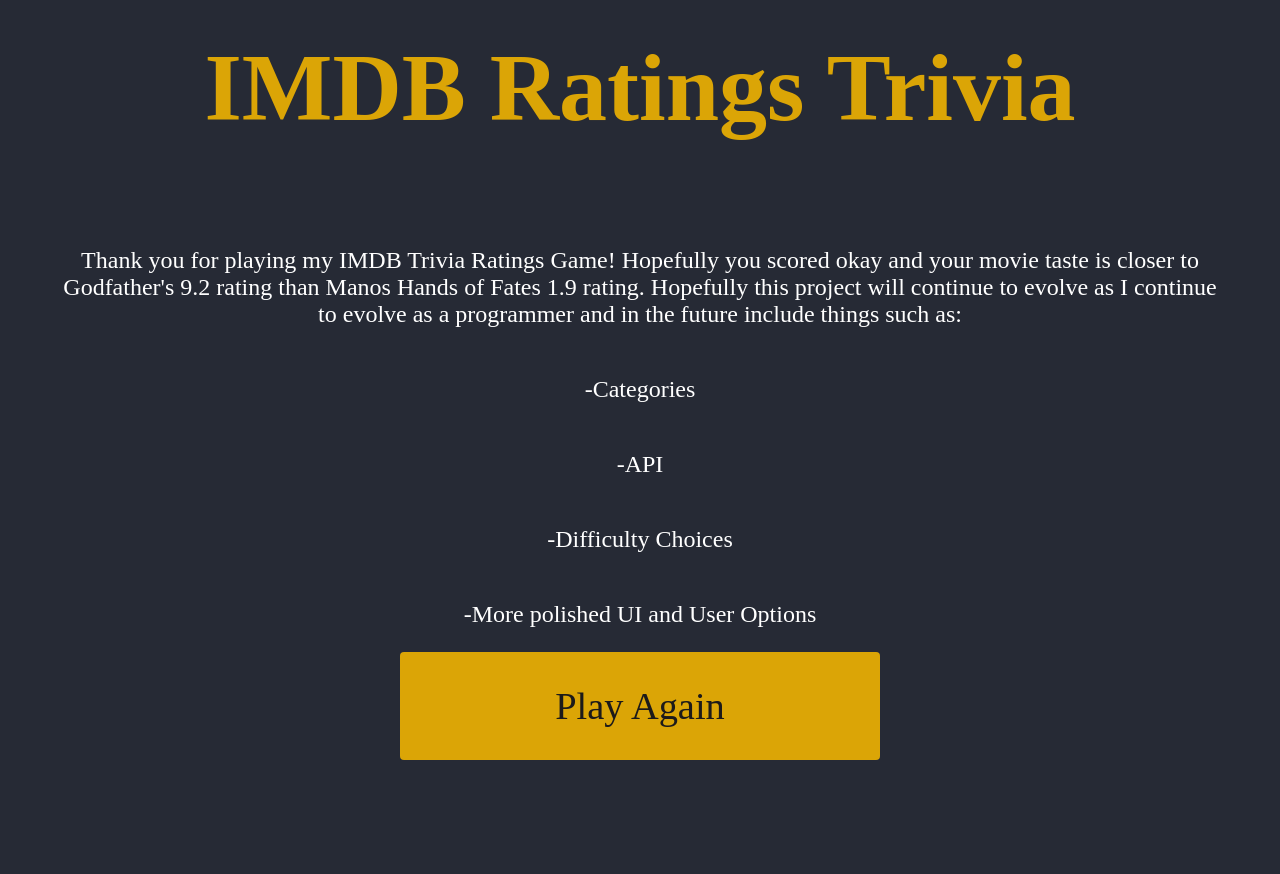
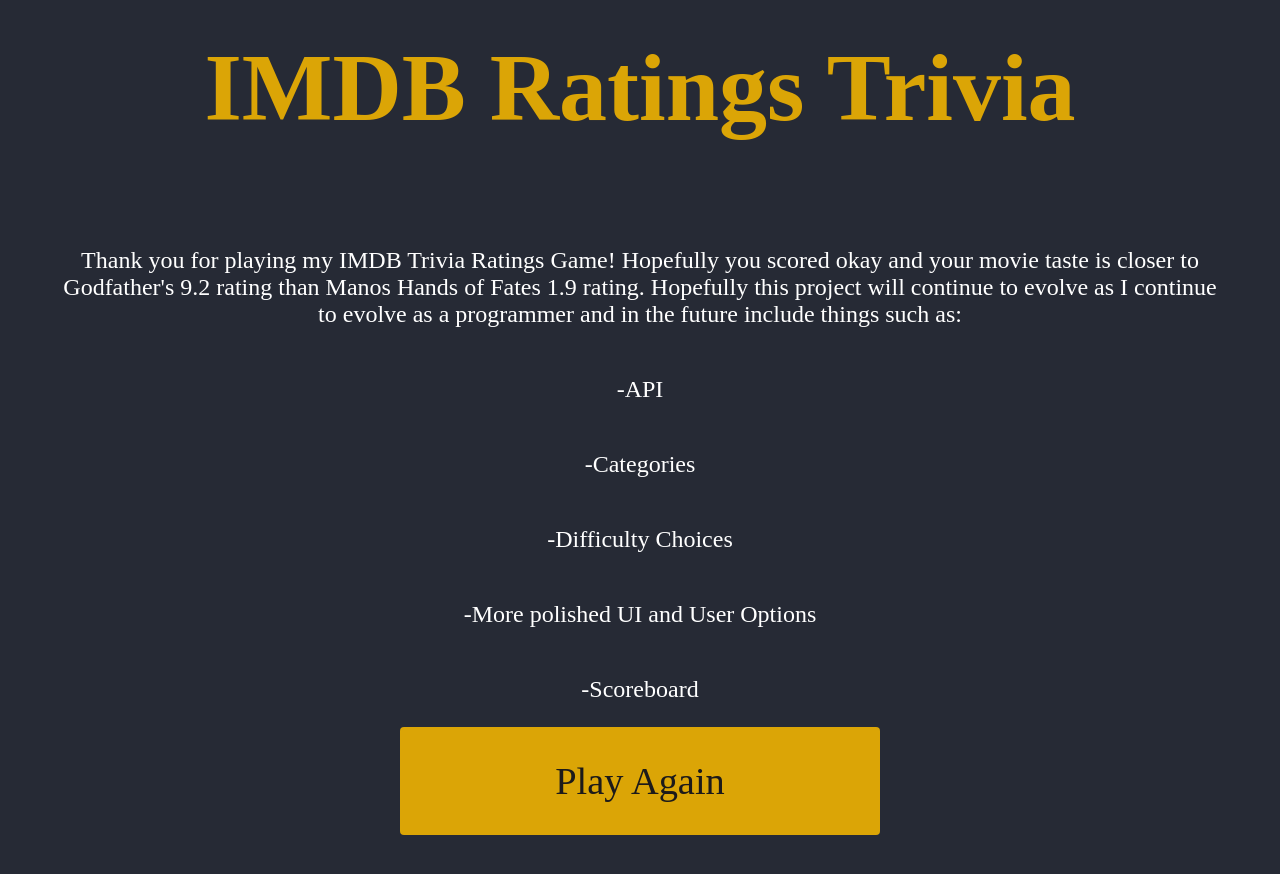
Before and after one commit to Sergoto/Project-1, a plain HTML site: page endgame.html in a window 1280 px wide. Before the commit the page ends 808 px from the top, so only its background shows below. Drawn offline with Linux system fonts and the light colour scheme.

Commit message:
final commit for MVP

```diff
--- a/endgame.html
+++ b/endgame.html
@@ -18,10 +18,11 @@
         Hopefully you scored okay and your movie taste is closer to Godfather's 9.2 rating than Manos Hands of Fates 1.9 rating.
         Hopefully this project will continue to evolve as I continue to evolve as a programmer and in the future include things such as:
     <list class="future">
+        <ul>-API</ul>
         <ul>-Categories</ul>
-        <ul>-API</ul>
         <ul>-Difficulty Choices</ul>
         <ul>-More polished UI and User Options</ul>
+        <ul>-Scoreboard</ul>
      </list>
 </p>
   <a href="trivia.html" id ="play" class="btn">Play Again</a>
```
Also changed, not shown: trivia.html (+1 -1 lines), trivia.js (+2 -10 lines), notes.txt, 1 other file.
